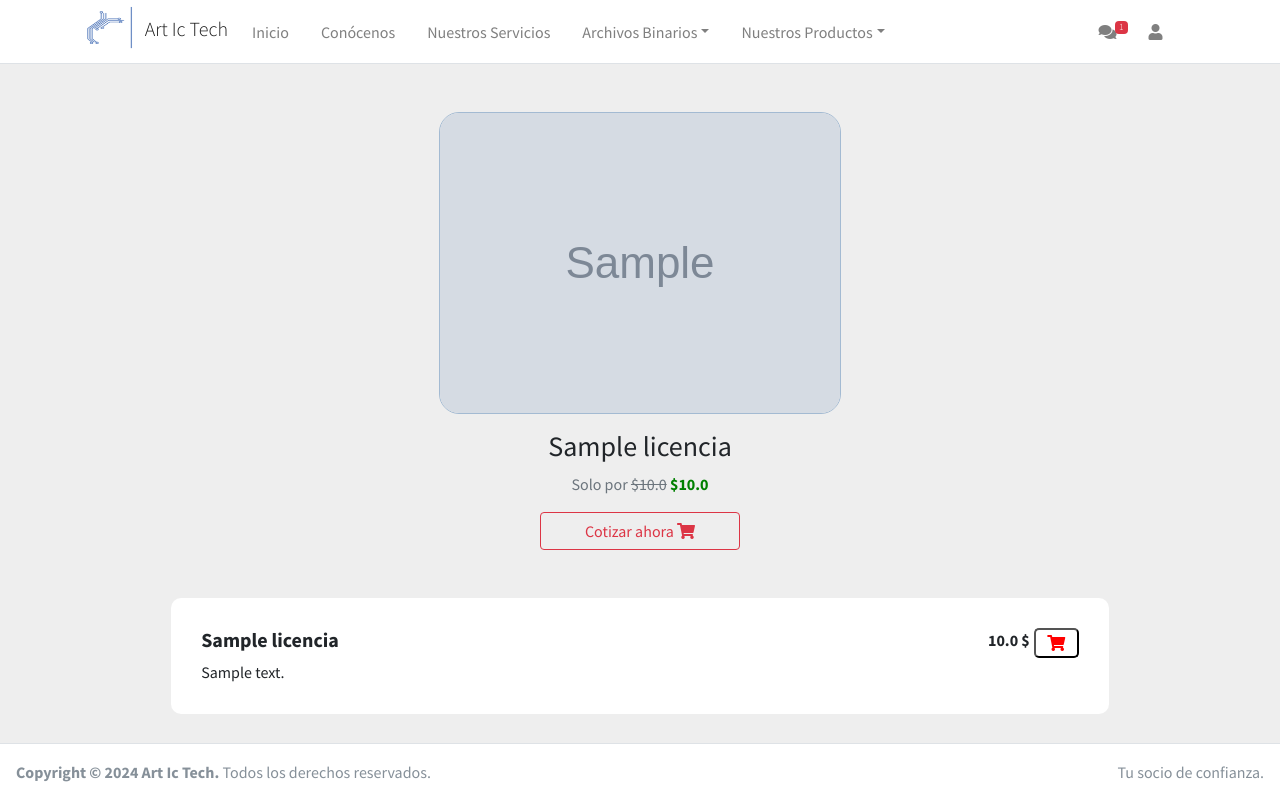
After one commit to Caballero25/saitdigital-artictech-10-2024, a Django app: page /tienda/detalle/licencia/1 in a window 1280 px wide. The commit adds this page. Run offline with Django 5.2, Linux system fonts and the light colour scheme; tables that the repository leaves empty hold one stand-in row (values such as "Sample post"); grey boxes marked "Sample" are stand-in pictures; some libraries are stand-ins or nearby versions.

Commit message:
Product detail template and licenses

```diff
--- a/ecommerce/admin.py
+++ b/ecommerce/admin.py
@@ -1,6 +1,9 @@
 from django.contrib import admin
-from .models import Producto
+from .models import Producto, Licencia, Descripcion_Licencia, Descripcion_Producto
 # Register your models here.
 
 
 admin.site.register(Producto)
+admin.site.register(Licencia)
+admin.site.register(Descripcion_Licencia)
+admin.site.register(Descripcion_Producto)
--- a/ecommerce/models.py
+++ b/ecommerce/models.py
@@ -1,4 +1,5 @@
 from django.db import models
+from ckeditor.fields import RichTextField
 
 # Create your models here.
 
@@ -15,15 +16,29 @@ class Producto(models.Model):
     def __str__(self):
         return self.nombre
 
-class License(models.Model):
+class Licencia(models.Model):
     nombre = models.CharField(max_length=50)
     disponible = models.BooleanField(default=True)
     precio = models.FloatField()
     imagen_izquierda = models.ImageField(default=None)
-    imagen_derecha_1 = models.ImageField(default=None)
-    imagen_derecha_2 = models.ImageField(default=None)
     en_oferta = models.BooleanField(default=False)
     precio_oferta = models.FloatField(null=True, blank=True)
 
     def __str__(self):
         return self.nombre
+
+class Descripcion_Producto(models.Model):
+    articulo = models.ForeignKey(Producto, on_delete=models.CASCADE)
+    titulo = models.CharField(max_length=50)
+    descripcion = RichTextField(config_name='producto')
+    def __str__(self):
+        return self.articulo.nombre +" | " +  self.descripcion[:20]
+
+class Descripcion_Licencia(models.Model):
+    articulo = models.ForeignKey(Licencia, on_delete=models.CASCADE)
+    titulo = models.CharField(max_length=50)
+    descripcion = RichTextField(config_name='producto')
+    precio = models.FloatField()
+
+    def __str__(self):
+        return self.articulo.nombre +" | " +  self.descripcion[:20]
--- a/ecommerce/urls.py
+++ b/ecommerce/urls.py
@@ -1,7 +1,8 @@
 from django.urls import path
-from .views import products_template, licenses_template
+from .views import products_template, licenses_template, detail_template
 
 urlpatterns = [
     path('productos', products_template, name='products_template'),
     path('licencias', licenses_template, name='licenses_template'),
+    path('detalle/<str:tipo>/<str:id>', detail_template, name='detail_template'),
 ]
--- a/ecommerce/views.py
+++ b/ecommerce/views.py
@@ -1,6 +1,6 @@
 from django.shortcuts import render
 from django.core.paginator import Paginator
-from .models import Producto
+from .models import Producto, Licencia, Descripcion_Producto, Descripcion_Licencia
 
 # Create your views here.
 
@@ -13,8 +13,19 @@ def products_template(request):
 
 
 def licenses_template(request):
-    queryset = Producto.objects.filter(disponible=True)  # Obtén el queryset
+    queryset = Licencia.objects.filter(disponible=True)  # Obtén el queryset
     paginator = Paginator(queryset, 6)  # 10 elementos por página
     page_number = request.GET.get('page')
     page_obj = paginator.get_page(page_number)
     return render(request, 'ecommerce/licenses.html', {'page_obj': page_obj})
+
+def detail_template(request, tipo, id):
+    print(tipo)
+    if tipo == 'producto':
+        producto = Producto.objects.filter(disponible=True, pk=id).first()
+        descripciones = Descripcion_Producto.objects.filter(articulo=producto).all()
+        return render(request, 'ecommerce/detail.html', {'producto': producto, "descripciones": descripciones})
+    if tipo == 'licencia':
+        producto = Licencia.objects.filter(disponible=True, pk=id).first()
+        descripciones = Descripcion_Licencia.objects.filter(articulo=producto).all()
+        return render(request, 'ecommerce/detail.html', {'producto': producto, "descripciones": descripciones})
--- /dev/null
+++ b/templates/ecommerce/detail.html
@@ -0,0 +1,96 @@
+{% extends 'base/base_adminlte.html' %}
+{% block title %}Art Ic Tech | Productos{%endblock %}
+{% load static %}
+{% block extra_head %}
+<style>
+    body {
+      background-color: #eee;
+    }
+    .main-container {
+        display: flex;
+        flex-direction: column;
+        align-items: center;
+        justify-content: center;
+    }
+
+    .product_detail {
+        text-align: center;
+    }
+
+    .main-img img {
+        border-radius: 20px;
+        border: 1px solid #A3BAD2;
+    }
+    .article_info {
+        background-color: white;
+        padding: 30px;
+        border-radius: 10px;
+    }
+    .buttonCotizar:hover i {
+        color: rgb(174, 174, 174);
+    }
+  </style>
+
+  <script>
+    function buttonCar(titulo) {
+        Swal.fire({
+        text: `¿Por qué medio le gustaría cotizar ${titulo}?`,
+        icon: "success",
+        showCancelButton: true,
+        confirmButtonText: 'WhatsApp',
+        cancelButtonText: 'Email',
+        reverseButtons: true,
+    }).then((result) => {
+        if (result.isConfirmed) {
+            // Llama a la función para WhatsApp
+            cotizarPorWhatsApp(titulo);
+        } else if (result.dismiss === Swal.DismissReason.cancel) {
+            // Llama a la función para Email
+            cotizarPorEmail(titulo);
+        }
+    });
+    }
+    // Define las funciones para cada opción
+        function cotizarPorWhatsApp(titulo) {
+            // Código para la opción de WhatsApp
+            alert(`Cotizando por WhatsApp para: ${titulo}`);
+            // Aquí puedes agregar el código para redirigir o enviar la cotización por WhatsApp
+        }
+
+        function cotizarPorEmail(titulo) {
+            // Código para la opción de Email
+            alert(`Cotizando por Email para: ${titulo}`);
+            // Aquí puedes agregar el código para redirigir o enviar la cotización por Email
+        }
+  </script>
+{% endblock %}
+
+{% block content %}
+  <div class="container mt-5 main-container">
+    <div class="product_detail">
+        <div class="main-img">
+            <img src="{{producto.imagen_izquierda.url}}" alt="Category" />
+        </div>
+        <h3 class="mt-3">
+            {{producto.nombre}}
+        </h3>
+        <p style="margin-top: auto;" class="text-muted">Solo por {% if producto.en_oferta == True %} <s>${{producto.precio}}</s> <strong style="color: green;">${{producto.precio_oferta}}</strong> {% else %} ${{producto.precio}}{% endif %}</p>
+        <button onclick="buttonCar( `{{producto.nombre}} `)" type="button" class="btn btn-outline-danger buttonCotizar" style="width: 200px;">
+            Cotizar ahora <i class="fa fa-shopping-cart"></i>
+        </button>
+
+    </div>
+    {% for descripcion in descripciones %}
+    <div class="col-10 article_info mt-5">
+        <button onclick="buttonCar( `{{descripcion.titulo}} `)" style="float: right; background-color: white; border-radius: 5px; width: 45px;">
+            <i class="fa fa-shopping-cart" style="color: red;"></i>
+        </button>
+        {% if descripcion.precio %}
+            <strong class="mr-1" style="float: right;">{{descripcion.precio}} $</strong>
+        {% endif %}
+        <h5 style="font-weight: bold;">{{descripcion.titulo}}</h5>
+        {{ descripcion.descripcion|safe }}
+    </div>
+    {% endfor %}
+  </div>
+{% endblock %}
```
Also changed, not shown: artic/settings.py (+23 -1 lines), templates/ecommerce/licenses.html (+17 -7 lines), templates/ecommerce/products.html (+15 -4 lines), static/img/verificado.jpg (added).
